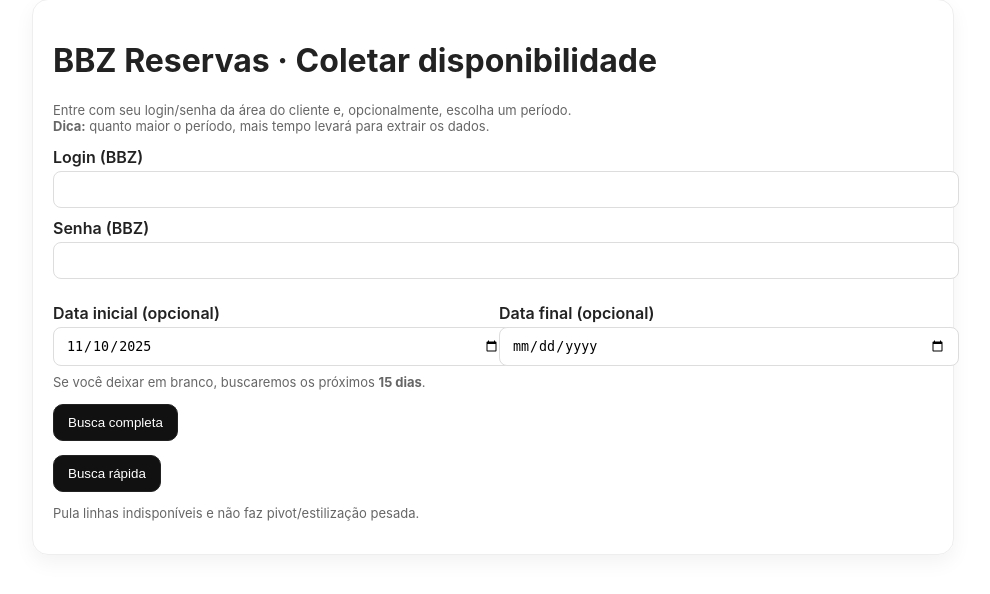
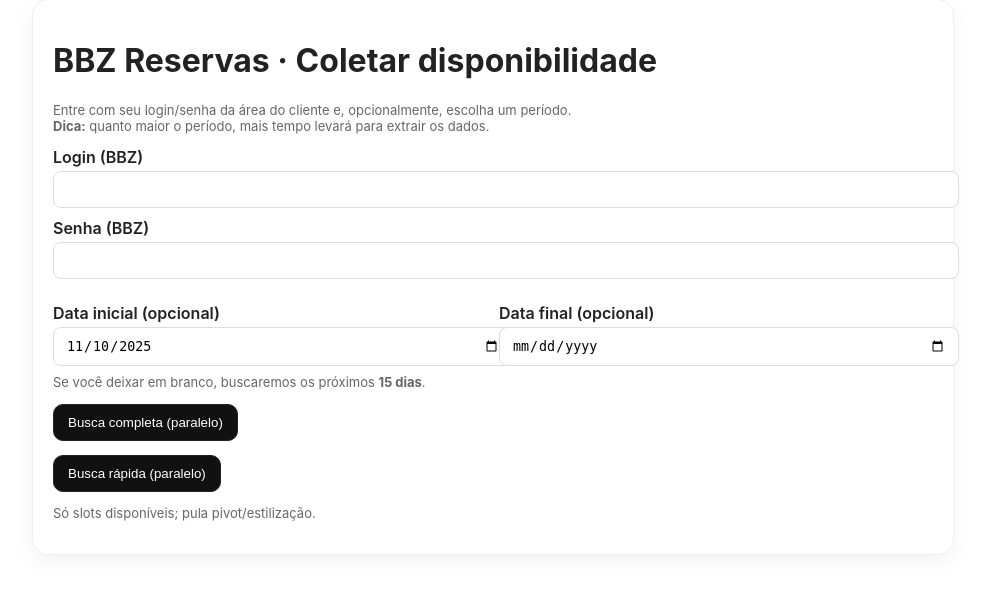
Before and after one commit to itokey12/bbz-reservas-app, a FastAPI app: page / in a window 1280 px wide. Shown: the part 25-619 px from the top of the page, without its empty margins (147-1137 px from the left). Run offline with FastAPI, Linux system fonts and the light colour scheme.

Commit message:
Update index.html

```diff
--- a/app/templates/index.html
+++ b/app/templates/index.html
@@ -6,7 +6,7 @@
   <br><strong>Dica:</strong> quanto maior o período, mais tempo levará para extrair os dados.
 </p>
 
-<form method="post" action="/run">
+<form method="post" action="/run_full_parallel">
   <label for="username">Login (BBZ)</label>
   <input id="username" name="username" type="text" required>
 
@@ -28,16 +28,18 @@
     Se você deixar em branco, buscaremos os próximos <strong>15 dias</strong>.
   </p>
 
-<div class="mt">
-  <button class="btn" type="submit">Busca completa</button>
-</div>
-<div class="mt">
-  <button class="btn" type="submit" formaction="/run_fast">
-    Busca rápida
-  </button>
-  <p class="muted">Pula linhas indisponíveis e não faz pivot/estilização pesada.</p>
-</div>
+ <div class="mt">
+    <button class="btn" type="submit">Busca completa (paralelo)</button>
+  </div>
+
+  <div class="mt">
+    <button class="btn" type="submit" formaction="/run_fast_parallel">
+      Busca rápida (paralelo)
+    </button>
+    <p class="muted">Só slots disponíveis; pula pivot/estilização.</p>
+  </div>
 </form>
+
 <script>
   document.addEventListener('DOMContentLoaded', function() {
     const today = new Date().toISOString().split('T')[0];
```
